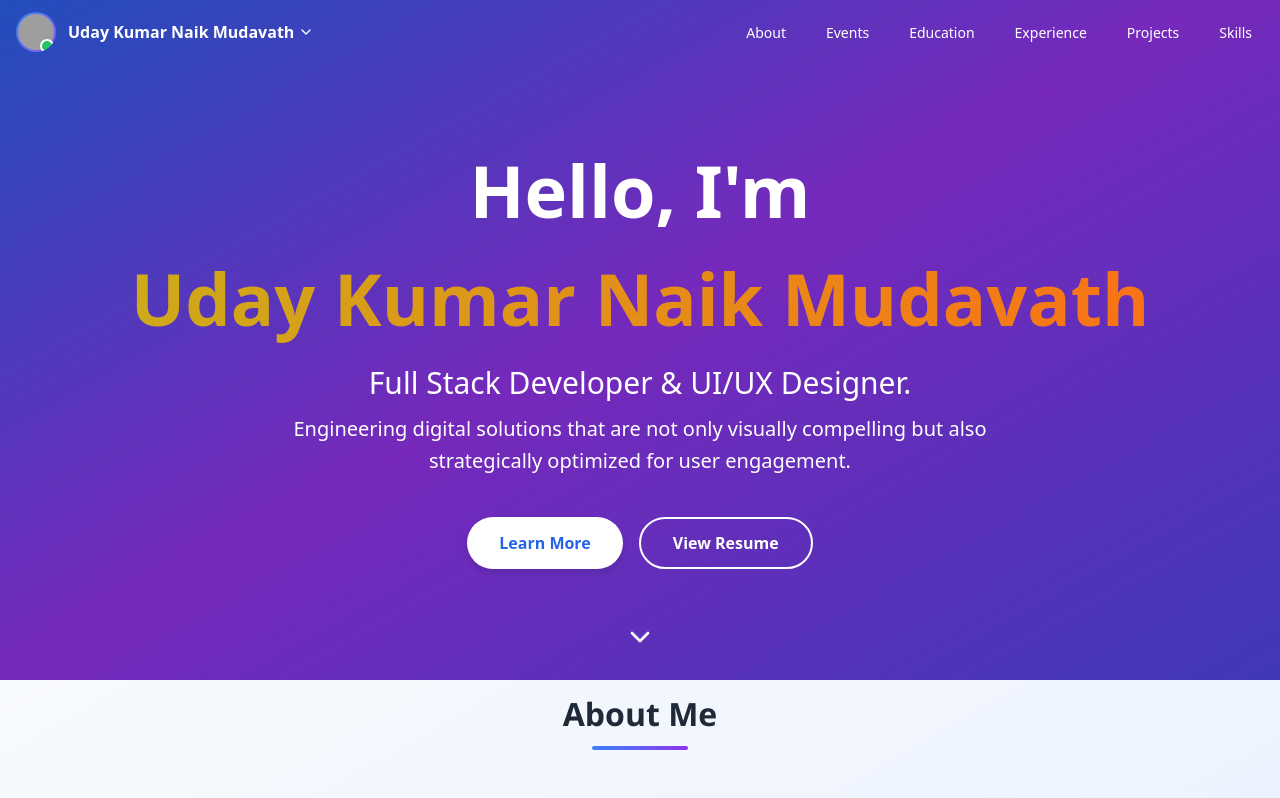
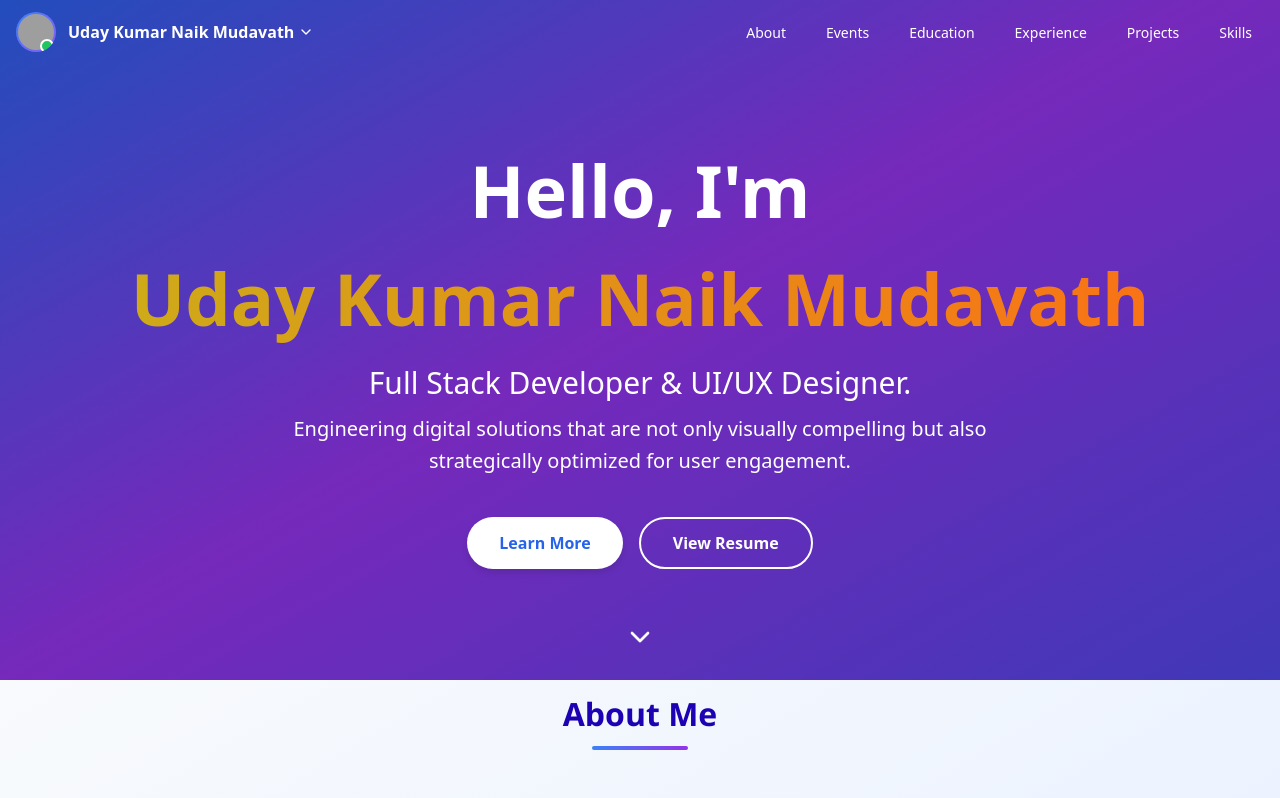
Before and after one commit to Mudavath1234/Personal_Portfolio, a React (Vite) app: page / in a window 1280 px wide. Shown: the top 798 px of the page. Built offline with nearby package versions, Linux system fonts and the light colour scheme; grey boxes are pictures that could not be loaded.

Commit message:
Update About.tsx

```diff
--- a/src/components/About.tsx
+++ b/src/components/About.tsx
@@ -7,7 +7,7 @@ const About = () => {
     <section id="about" className="about-section">
       <div className="container">
         <div className="section-header">
-          <h2>About Me</h2>
+          <h2 style={{ color: 'rgb(29, 2, 179)' }}>About Me</h2>
           <div className="underline"></div>
         </div>
 
```
